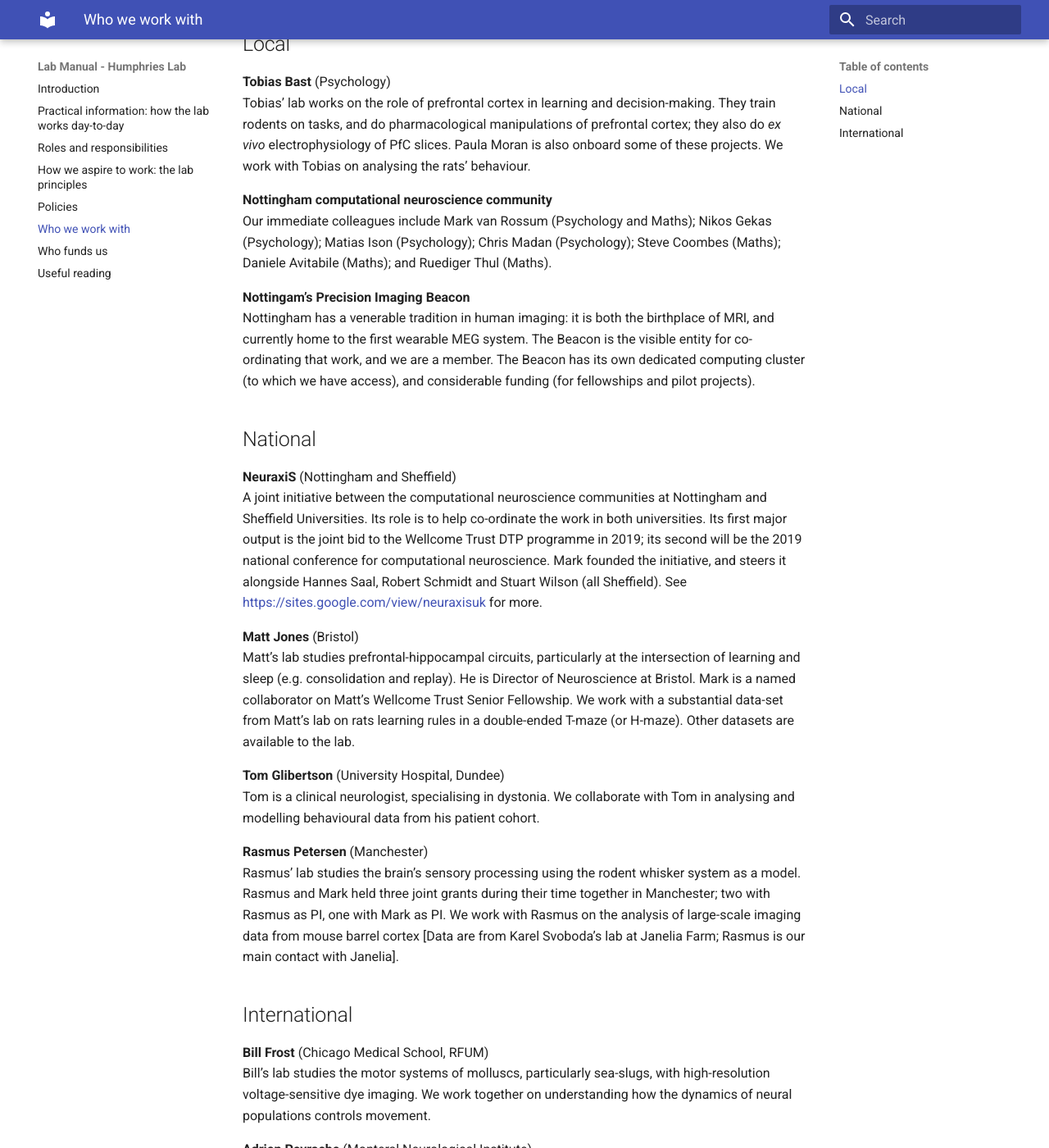
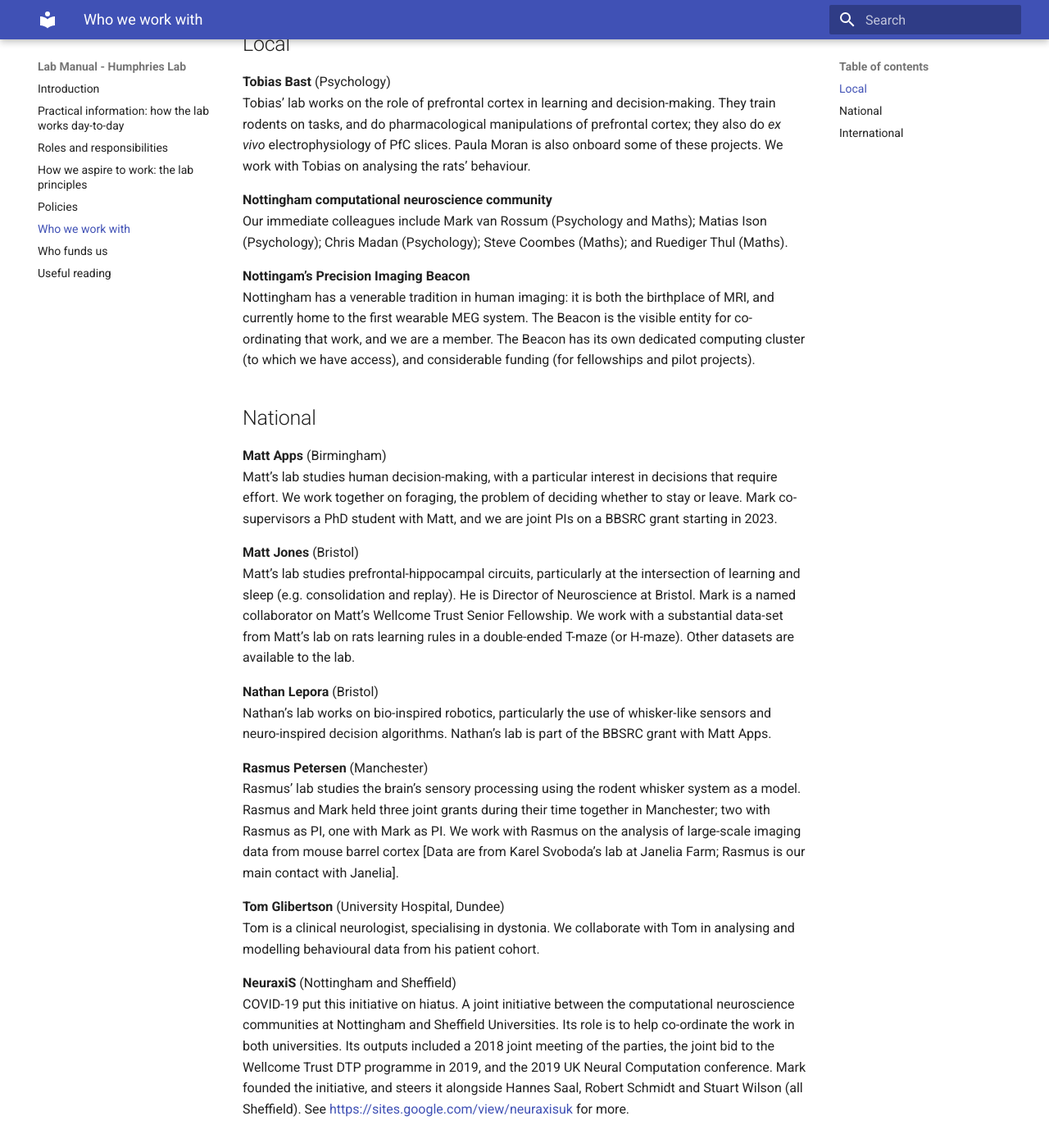
Before and after one commit to Humphries-Lab/Lab-Manual, an MkDocs documentation site: the page built from content/collaborators.md, in a window 1280 px wide and 1400 px high, scrolled down 404 px. Shown: the whole window at 82% size. Built offline with MkDocs 1.6.1 and Material for MkDocs 9.7.7, drawn with Linux system fonts in a browser that asks for light colours.

Commit message:
Update collaborators.md

```diff
--- a/content/collaborators.md
+++ b/content/collaborators.md
@@ -26,9 +26,8 @@
 
 **Nottingham computational neuroscience community** <br>
 Our immediate colleagues include Mark van Rossum (Psychology and
-Maths); Nikos Gekas (Psychology); Matias Ison (Psychology); Chris
-Madan (Psychology); Steve Coombes (Maths); Daniele Avitabile
-(Maths); and Ruediger Thul (Maths).
+Maths); Matias Ison (Psychology); Chris
+Madan (Psychology); Steve Coombes (Maths); and Ruediger Thul (Maths).
 
 **Nottingam's Precision Imaging Beacon** <br>
 Nottingham has a venerable tradition in human imaging: it is both
@@ -41,16 +40,8 @@
 
 ## National
 
-**NeuraxiS** (Nottingham and Sheffield) <br>
-A joint initiative between the
-computational neuroscience communities at Nottingham and Sheffield
-Universities. Its role is to help co-ordinate the work in both
-universities. Its first major output is the joint bid to the
-Wellcome Trust DTP programme in 2019; its second will be the 2019
-national conference for computational neuroscience. Mark founded the
-initiative, and steers it alongside Hannes Saal, Robert Schmidt and
-Stuart Wilson (all Sheffield). See
-<https://sites.google.com/view/neuraxisuk> for more.
+**Matt Apps** (Birmingham) <br>
+Matt's lab studies human decision-making, with a particular interest in decisions that require effort. We work together on foraging, the problem of deciding whether to stay or leave. Mark co-supervisors a PhD student with Matt, and we are joint PIs on a BBSRC grant starting in 2023.
 
 **Matt Jones** (Bristol) <br>
 Matt's lab studies prefrontal-hippocampal circuits,
@@ -61,10 +52,8 @@
 lab on rats learning rules in a double-ended T-maze (or H-maze).
 Other datasets are available to the lab.
 
-**Tom Glibertson** (University Hospital, Dundee) <br>
-Tom is a clinical neurologist,
-specialising in dystonia. We collaborate with Tom in analysing and
-modelling behavioural data from his patient cohort.
+**Nathan Lepora** (Bristol) <br>
+Nathan's lab works on bio-inspired robotics, particularly the use of whisker-like sensors and neuro-inspired decision algorithms. Nathan's lab is part of the BBSRC grant with Matt Apps.
 
 **Rasmus Petersen** (Manchester) <br>
 Rasmus' lab studies the brain's sensory processing
@@ -74,6 +63,21 @@
 analysis of large-scale imaging data from mouse barrel cortex [Data
 are from Karel Svoboda's lab at Janelia Farm; Rasmus is our main
 contact with Janelia].
+
+**Tom Glibertson** (University Hospital, Dundee) <br>
+Tom is a clinical neurologist,
+specialising in dystonia. We collaborate with Tom in analysing and
+modelling behavioural data from his patient cohort.
+
+**NeuraxiS** (Nottingham and Sheffield) <br>
+COVID-19 put this initiative on hiatus. A joint initiative between the
+computational neuroscience communities at Nottingham and Sheffield
+Universities. Its role is to help co-ordinate the work in both
+universities. Its outputs included a 2018 joint meeting of the parties, the joint bid to the
+Wellcome Trust DTP programme in 2019, and the 2019 UK Neural Computation
+conference. Mark founded the initiative, and steers it alongside Hannes Saal, Robert Schmidt and
+Stuart Wilson (all Sheffield). See
+<https://sites.google.com/view/neuraxisuk> for more.
 
 
 ## International
```
